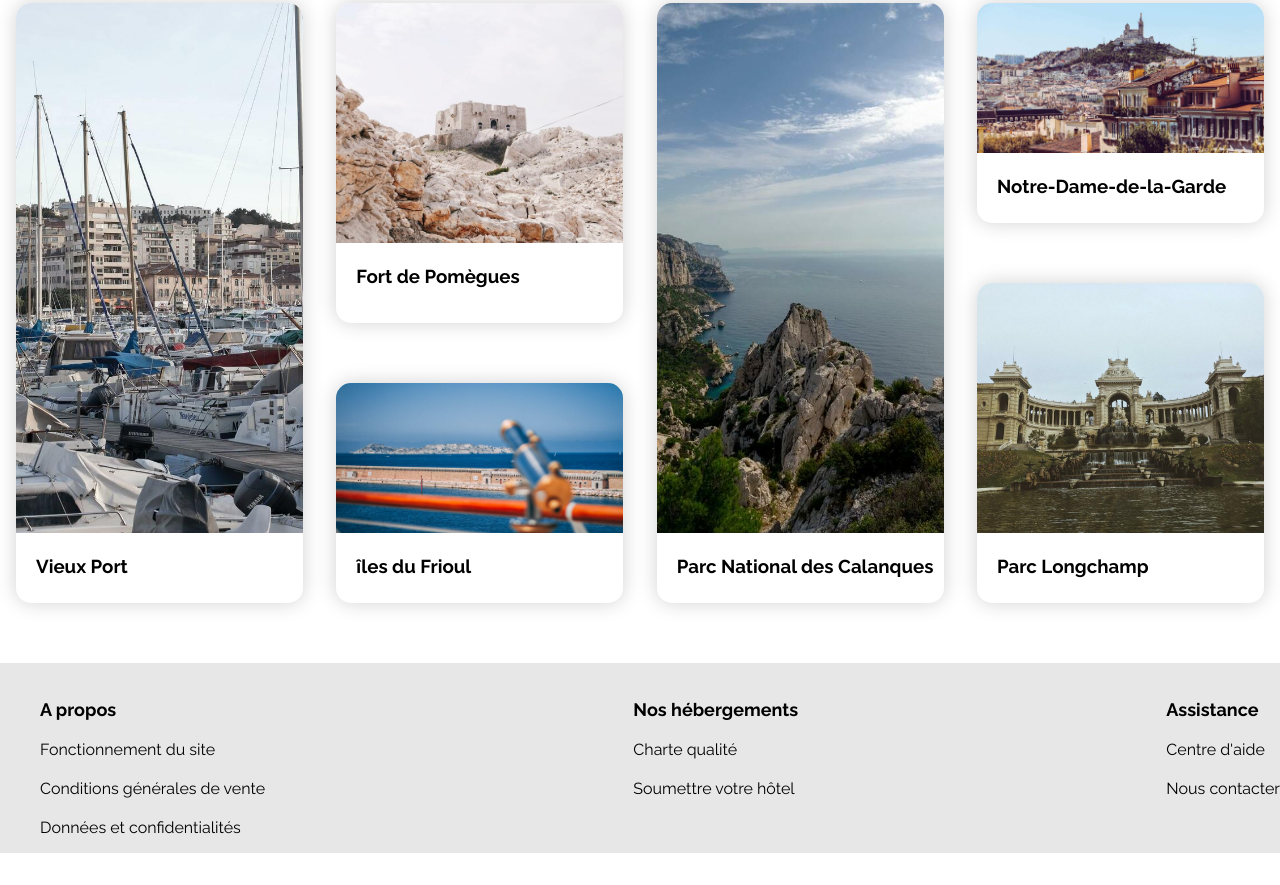
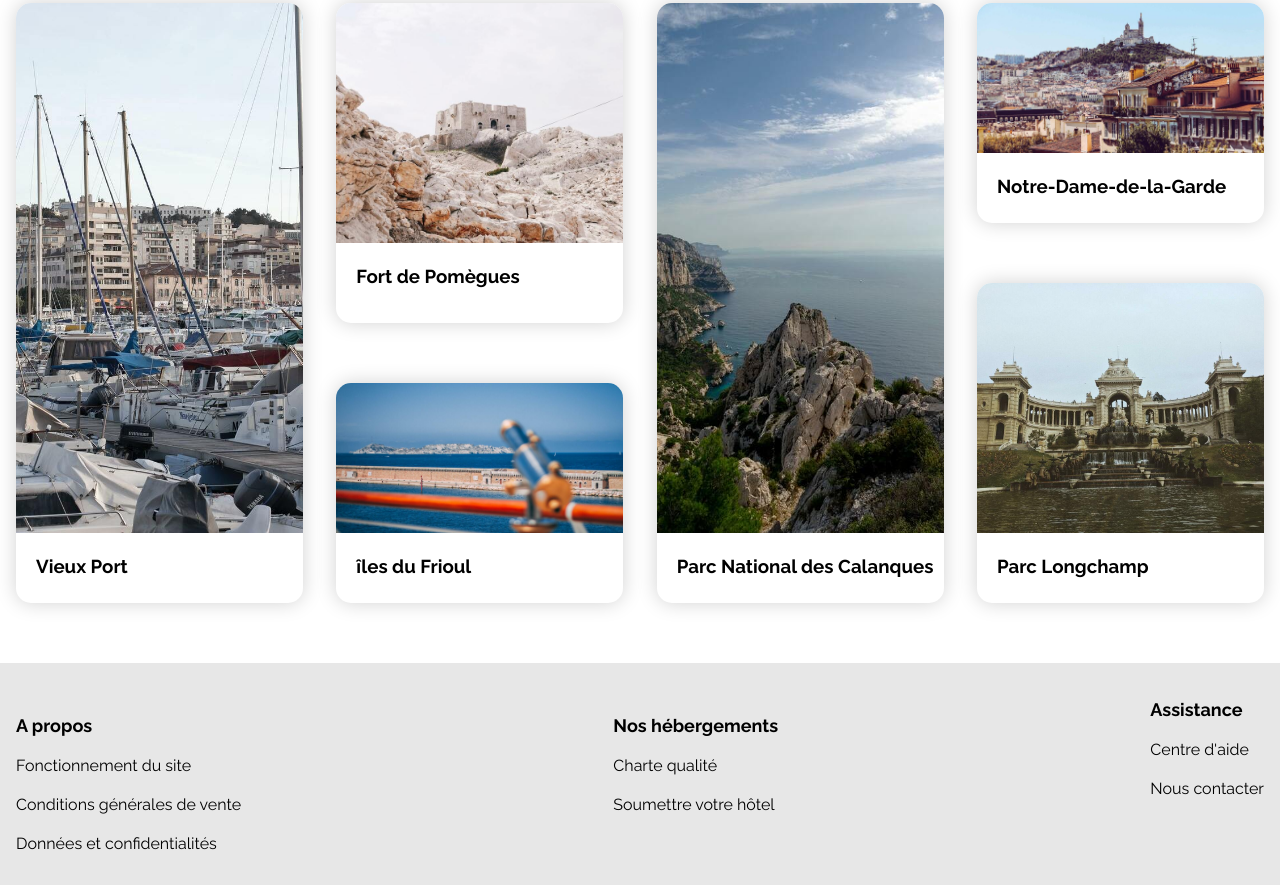
Before and after one commit to VictorVatt/Vattier_2_22092021, a plain HTML site: page index.html in a window 1280 px wide. Shown: the part 1386-2271 px from the top of the page. Before the commit the page ends 2239 px from the top, so only its background shows below. Drawn offline with Linux system fonts and the light colour scheme.

Commit message:
Last modification

```diff
--- a/styles.css
+++ b/styles.css
@@ -456,8 +456,16 @@ input[type=search] {
     padding-top: 20px;
 
 }
+.ul_1 {
+    padding: 1rem;
+}
+.ul_2 {
+    padding: 1rem;
+}
 .ul_3 {
     padding-bottom: 1.5rem;
+    padding-right: 1rem;
+    padding-left: 1rem;
     margin-bottom: 0;
 }
 footer {
```
